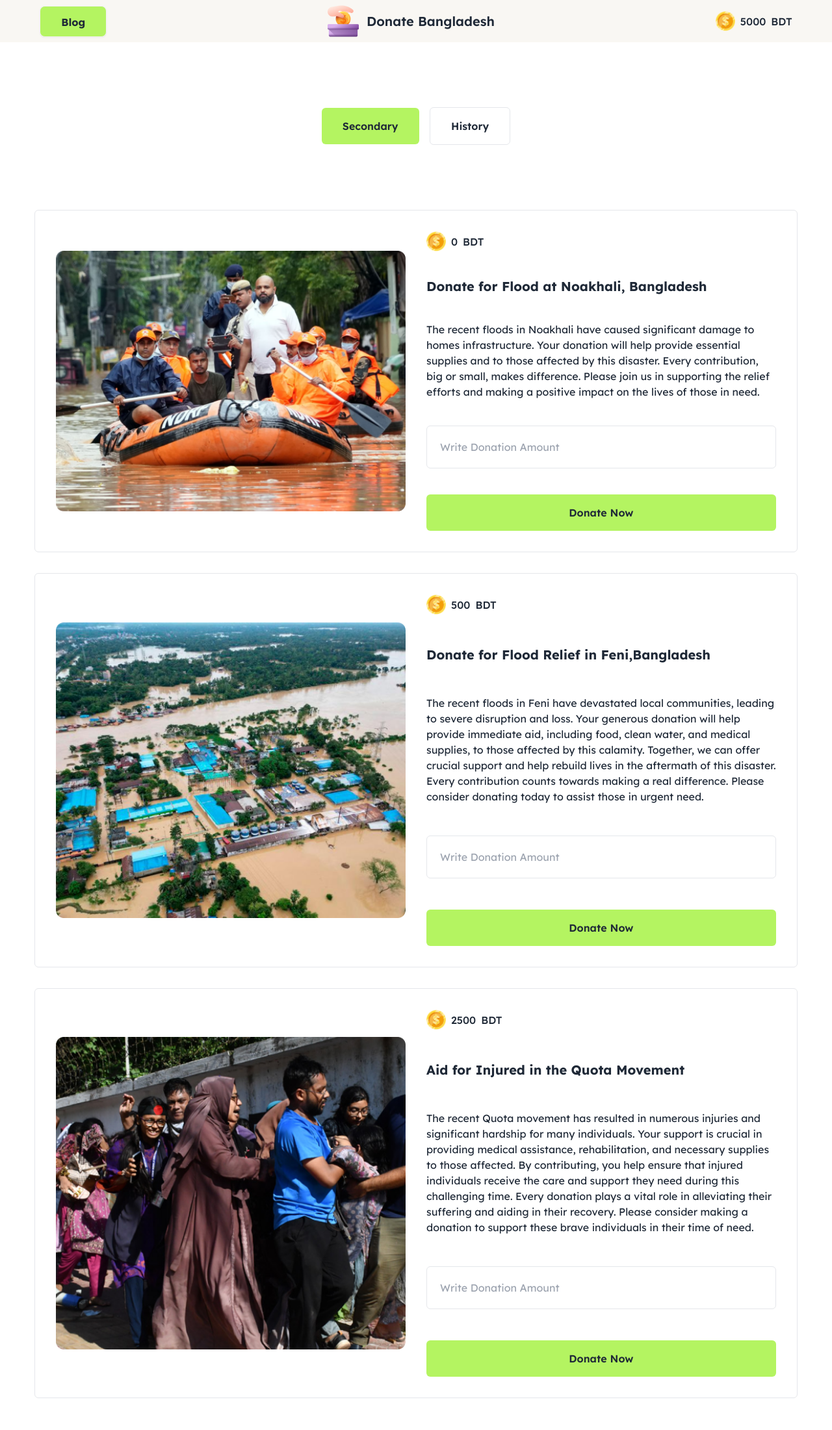
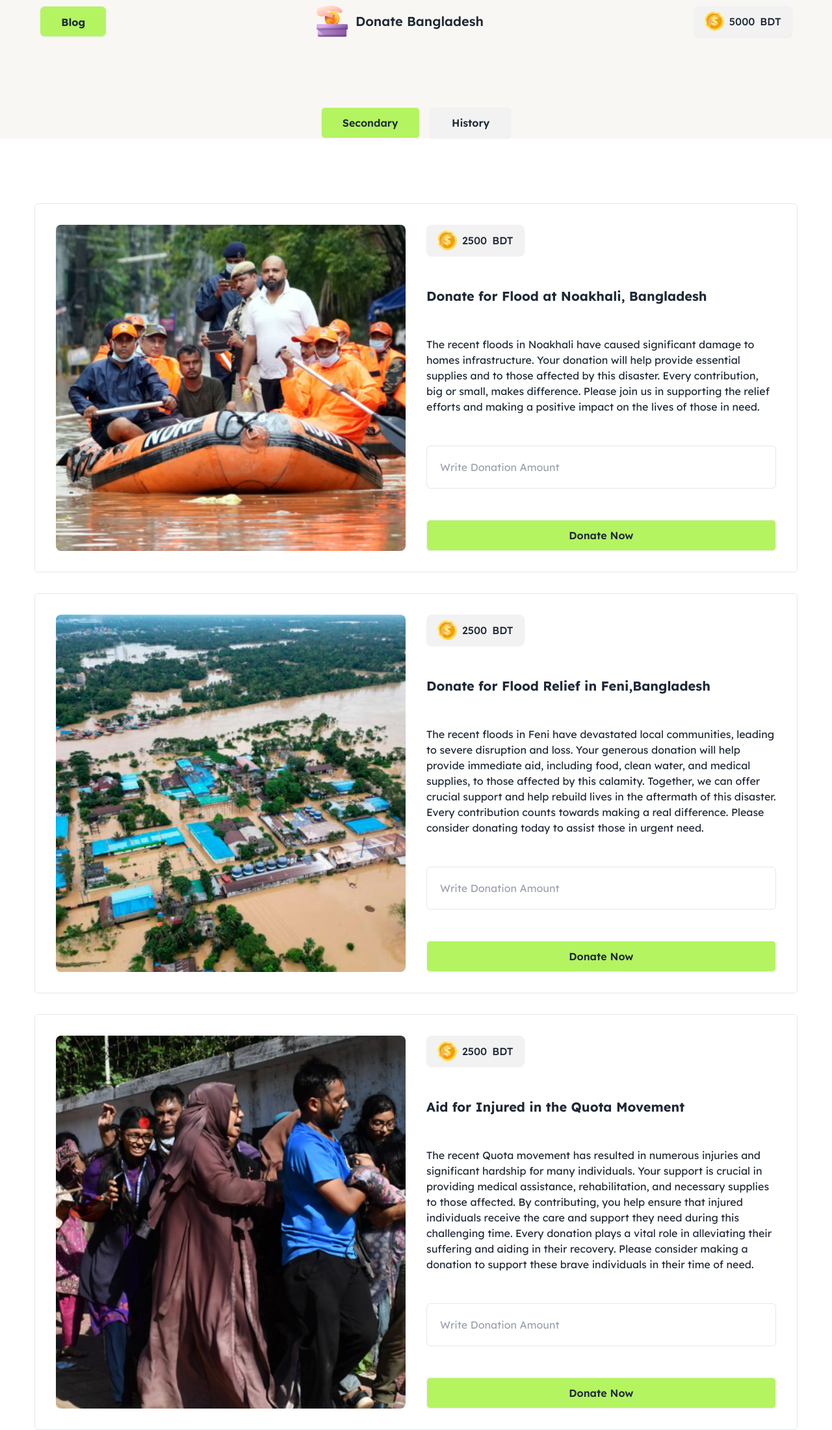
Before and after one commit to fnhnafiz/B10AssignmentForDomPH, a plain HTML site: page index.html in a window 1280 px wide. Shown: the whole page at 65% size. Before the commit the page ends 2152 px from the top, so only its background shows below. Drawn offline with nearby package versions, Linux system fonts and the light colour scheme.

Commit message:
complete html all work

```diff
--- a/index.html
+++ b/index.html
@@ -28,7 +28,9 @@
     <header class="bg-[#F9F7F3]">
       <div class="w-11/12 mx-auto">
         <!-- Navbar start -->
-        <div class="navbar flex justify-between">
+        <div
+          class="navbar flex flex-wrap md:flex-nowrap gap-10 justify-center md:justify-between"
+        >
           <div>
             <button
               id="blog-btn"
@@ -42,68 +44,61 @@
             <h1 class="text-xl font-semibold">Donate Bangladesh</h1>
           </div>
           <div class="flex items-center space-x-2">
-            <div>
+            <!-- Donation Available Ammount -->
+            <button class="btn text-base font-medium">
               <img class="w-[30px]" src="./assets/coin.png" alt="Coin" />
-            </div>
-            <div class="">
-              <!-- Donation Ammount -->
-              <p class="text-base font-medium">
-                <span id="Full-Ammount" class="mr-2">5000</span>BDT
-              </p>
-            </div>
+              <!-- Available Amount -->
+              <span id="Full-available-Ammount">5000</span>BDT
+            </button>
           </div>
         </div>
         <!-- Navbar End -->
       </div>
-    </header>
-    <main class="space-y-8">
       <!-- Button section -->
       <section class="my-[100px]">
         <div class="text-center space-x-3">
           <!-- Donation Button -->
           <button
-            class="bg-[#B4F461] py-4 px-8 text-base font-semibold rounded-md"
+            class="btn bg-[#B4F461] px-8 text-base font-semibold rounded-md"
           >
             Secondary
           </button>
           <!-- History Button -->
-          <button
-            class="border border-1 text-base font-semibold px-8 py-4 rounded-md"
-          >
+          <button class="btn border text-base font-semibold px-8 rounded-md">
             History
           </button>
         </div>
       </section>
       <!-- End Of Button Section -->
+    </header>
+    <main class="space-y-8">
       <!-- Donation Section -->
       <section class="w-11/12 mx-auto">
         <!-- First Noakhali Donation Section -->
-        <div class="flex items-center gap-8 p-8 border border-1 rounded-md">
+        <div
+          class="flex flex-col md:flex-row gap-8 p-8 border border-1 rounded-md"
+        >
           <div class="flex-1">
             <img
-              class="w-full rounded-lg"
+              class="w-full h-full object-cover rounded-lg"
               src="./assets/noakhali.png"
               class="max-w-sm rounded-lg shadow-2xl"
             />
           </div>
-          <div class="flex-1 space-y-10">
+          <div class="flex-1 space-y-12">
             <!-- Noakhali Donation Amount Section -->
             <div class="flex items-center space-x-2">
-              <div>
+              <!-- Donation Ammount -->
+              <button class="text-base font-medium btn">
                 <img class="w-[30px]" src="./assets/coin.png" alt="Coin" />
-              </div>
-              <div class="">
-                <!-- Donation Ammount -->
-                <p class="text-base font-medium">
-                  <span id="Full-Ammount" class="mr-2">0</span>BDT
-                </p>
-              </div>
+                <span id="noakhali-donation-available-amount">2500</span>BDT
+              </button>
             </div>
             <!--End Noakhali Donation Amount Section -->
             <h1 class="text-xl font-bold">
               Donate for Flood at Noakhali, Bangladesh
             </h1>
-            <p class="">
+            <p>
               The recent floods in Noakhali have caused significant damage to
               homes infrastructure. Your donation will help provide essential
               supplies and to those affected by this disaster. Every
@@ -112,15 +107,37 @@
               lives of those in need.
             </p>
             <input
+              id="noakhali-input-field"
               class="w-full border border-1 p-5 rounded-md"
               type="text"
               placeholder="Write Donation Amount"
             />
+
+            <!-- Modal for click -->
+            <!-- Noakhali Donate Button -->
             <button
-              class="w-full bg-[#B4F461] py-4 text-base font-semibold rounded-md"
+              id="noakhali-donate-btn"
+              class="btn w-full bg-[#B4F461] text-base font-semibold rounded-md"
+              onclick="my_modal_5.showModal()"
             >
               Donate Now
             </button>
+            <dialog id="my_modal_5" class="modal modal-bottom sm:modal-middle">
+              <div class="modal-box flex flex-col items-center space-y-6">
+                <h3 class="text-4xl font-bold">Congrates!</h3>
+                <img src="./assets/coin.png" alt="" />
+                <p class="text-base text-black">
+                  You Have Donated For humankind
+                </p>
+                <p class="text-2xl font-semibold">Succesfully</p>
+                <div class="modal-action">
+                  <form method="dialog">
+                    <!-- if there is a button in form, it will close the modal -->
+                    <button class="btn">Close Confirmation</button>
+                  </form>
+                </div>
+              </div>
+            </dialog>
           </div>
         </div>
         <!--End of Img of NOAKHALI -->
@@ -129,10 +146,12 @@
       <!-- Donation of Feni Bangladesh Section -->
       <section class="w-11/12 mx-auto">
         <!--Second FENI Donation Section -->
-        <div class="flex items-center gap-8 p-8 border border-1 rounded-md">
+        <div
+          class="flex flex-col md:flex-row gap-8 p-8 border border-1 rounded-md"
+        >
           <div class="flex-1">
             <img
-              class="w-full rounded-lg"
+              class="w-full h-full object-cover rounded-lg"
               src="./assets/feni.png"
               class="max-w-sm rounded-lg shadow-2xl"
             />
@@ -140,15 +159,12 @@
           <div class="flex-1 space-y-12">
             <!-- Feni Donation Amount Section -->
             <div class="flex items-center space-x-2">
-              <div>
+              <!-- Donation Ammount -->
+              <button class="text-base font-medium btn">
                 <img class="w-[30px]" src="./assets/coin.png" alt="Coin" />
-              </div>
-              <div class="">
-                <!-- Donation Ammount -->
-                <p class="text-base font-medium">
-                  <span id="Full-Ammount" class="mr-2">500</span>BDT
-                </p>
-              </div>
+                <!-- FENI-donation-available-amount -->
+                <span id="feni-donation-available-amount">2500</span>BDT
+              </button>
             </div>
             <!--End Of Feni Donation Amount Section -->
             <h1 class="text-xl font-bold">
@@ -165,15 +181,37 @@
               urgent need.
             </p>
             <input
+              id="feni-input-field"
               class="w-full border border-1 p-5 rounded-md"
               type="text"
               placeholder="Write Donation Amount"
             />
+
+            <!-- Modal for click -->
+            <!-- Feni Donate Button -->
             <button
-              class="w-full bg-[#B4F461] py-4 text-base font-semibold rounded-md"
+              id="feni-donate-btn"
+              class="btn w-full bg-[#B4F461] text-base font-semibold rounded-md"
+              onclick="my_modal_5.showModal()"
             >
               Donate Now
             </button>
+            <dialog id="my_modal_6" class="modal modal-bottom sm:modal-middle">
+              <div class="modal-box flex flex-col items-center space-y-6">
+                <h3 class="text-4xl font-bold">Congrates!</h3>
+                <img src="./assets/coin.png" alt="" />
+                <p class="text-base text-black">
+                  You Have Donated For humankind
+                </p>
+                <p class="text-2xl font-semibold">Succesfully</p>
+                <div class="modal-action">
+                  <form method="dialog">
+                    <!-- if there is a button in form, it will close the modal -->
+                    <button class="btn">Close Confirmation</button>
+                  </form>
+                </div>
+              </div>
+            </dialog>
           </div>
         </div>
       </section>
@@ -181,10 +219,12 @@
       <!-- Bangladesh Quota Section -->
       <section class="w-11/12 mx-auto">
         <!--Third Quota Donation Section -->
-        <div class="flex items-center gap-8 p-8 border border-1 rounded-md">
+        <div
+          class="flex flex-col md:flex-row r gap-8 p-8 border border-1 rounded-md"
+        >
           <div class="flex-1">
             <img
-              class="w-full rounded-lg"
+              class="w-full h-full object-cover rounded-lg"
               src="./assets/quota-protest.png"
               class="max-w-sm rounded-lg shadow-2xl"
             />
@@ -192,15 +232,12 @@
           <div class="flex-1 space-y-12">
             <!-- Quota Donation Amount Section -->
             <div class="flex items-center space-x-2">
-              <div>
+              <!-- Donation Ammount -->
+              <button class="text-base font-medium btn">
                 <img class="w-[30px]" src="./assets/coin.png" alt="Coin" />
-              </div>
-              <div class="">
-                <!-- Donation Ammount -->
-                <p class="text-base font-medium">
-                  <span id="Full-Ammount" class="mr-2">2500</span>BDT
-                </p>
-              </div>
+                <!-- Quota-donation-available-amount -->
+                <span id="quota-donation-available-amount">2500</span>BDT
+              </button>
             </div>
             <!--End Of Feni Donation Amount Section -->
             <h1 class="text-xl font-bold">
@@ -218,15 +255,36 @@
               their time of need.
             </p>
             <input
+              id="quota-input-field"
               class="w-full border border-1 p-5 rounded-md"
               type="text"
               placeholder="Write Donation Amount"
             />
+
+            <!-- Modal for click -->
             <button
-              class="w-full bg-[#B4F461] py-4 text-base font-semibold rounded-md"
+              id="quota-donate-btn"
+              class="btn w-full bg-[#B4F461] text-base font-semibold rounded-md"
+              onclick="my_modal_5.showModal()"
             >
               Donate Now
             </button>
+            <dialog id="my_modal_7" class="modal modal-bottom sm:modal-middle">
+              <div class="modal-box flex flex-col items-center space-y-6">
+                <h3 class="text-4xl font-bold">Congrates!</h3>
+                <img src="./assets/coin.png" alt="" />
+                <p class="text-base text-black">
+                  You Have Donated For humankind
+                </p>
+                <p class="text-2xl font-semibold">Succesfully</p>
+                <div class="modal-action">
+                  <form method="dialog">
+                    <!-- if there is a button in form, it will close the modal -->
+                    <button class="btn">Close Confirmation</button>
+                  </form>
+                </div>
+              </div>
+            </dialog>
           </div>
         </div>
       </section>
```
